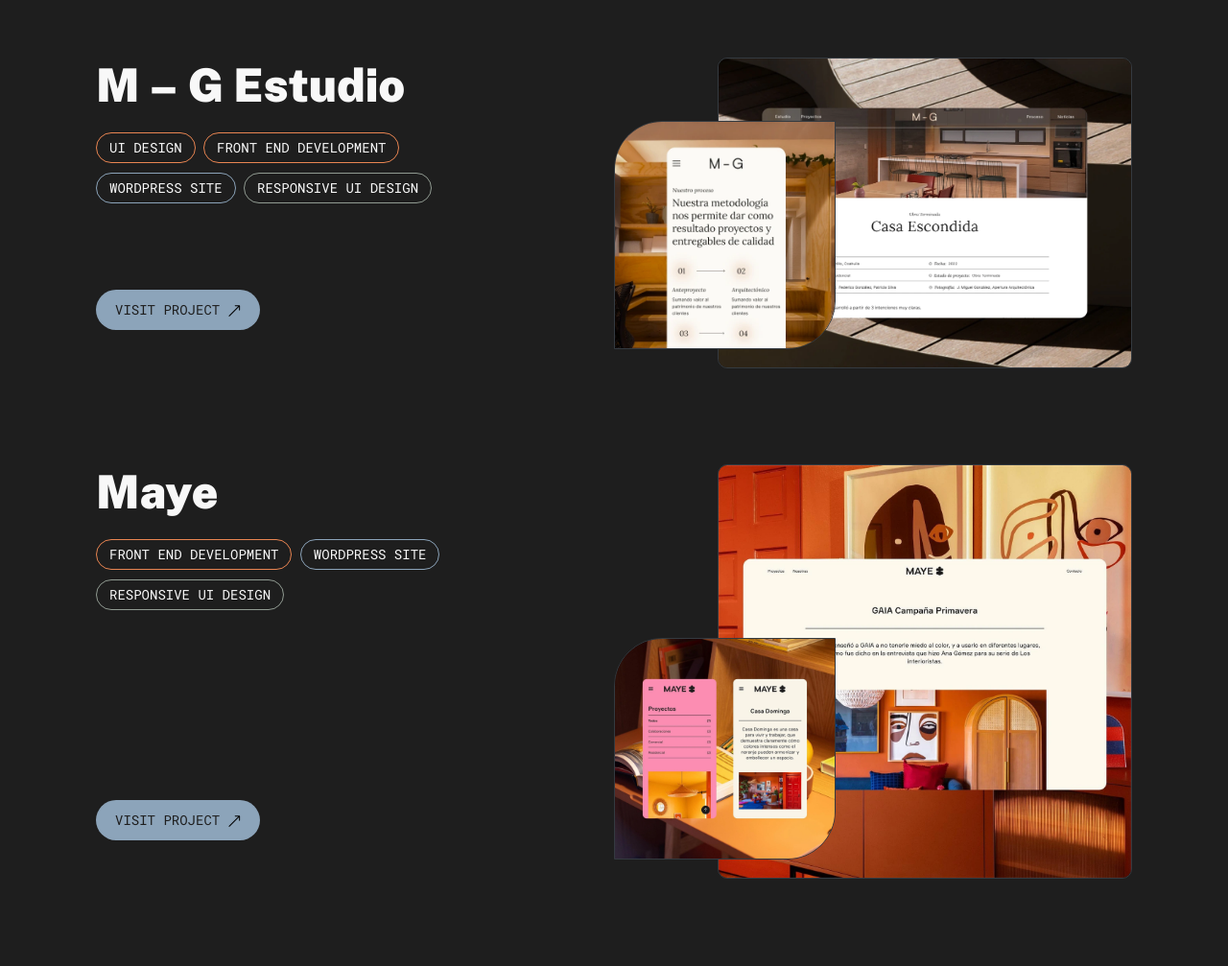
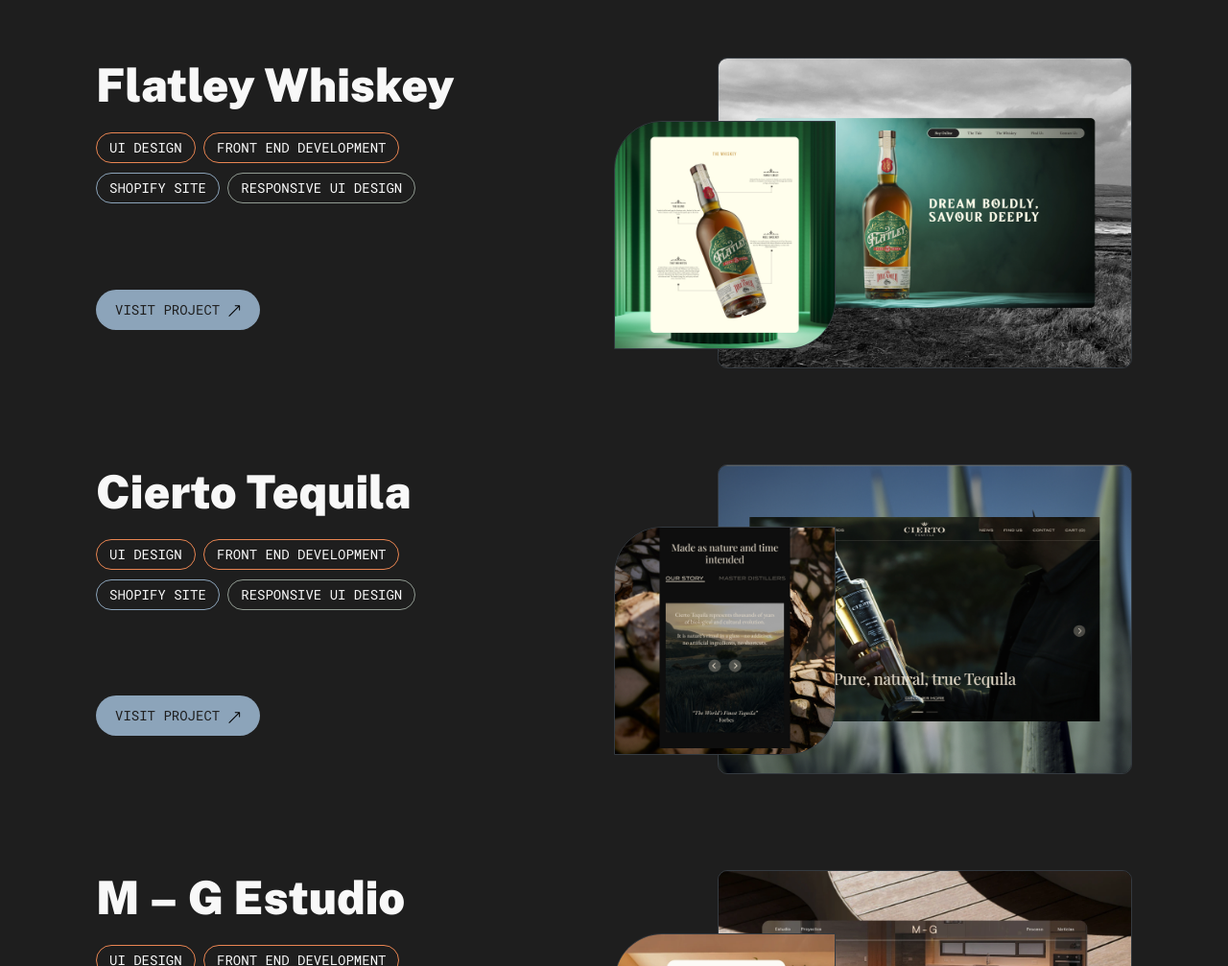
Before and after one commit to jessvia/jessvia.github.io, a website: page index.html in a window 1280 px wide. Shown: the part 940-1947 px from the top of the page at 96% size. Drawn offline with nearby package versions, Linux system fonts and the light colour scheme.

Commit message:
Add files via upload

```diff
--- a/index.html
+++ b/index.html
@@ -63,6 +63,57 @@
       <div class="container-fluid px-md-30 px-lg-100">
 
         <div class="row flex-column">
+
+
+          <div class="col-12 mt-100 card__project" data-aos="fade-up">
+            <div class="row justify-content-between">
+              <div class="col-md-5 d-flex flex-column mb-40">
+                <h2>Flatley Whiskey</h2>
+                <div class="cat mt-20">
+                  <span class="tag-cat br-100">UI Design</span>
+                  <span class="tag-cat br-200">Front End Development</span>
+                  <span class="tag-cat br-300">Shopify Site</span>
+                  <span class="tag-cat br-400">Responsive UI Design</span>
+                </div>
+
+                <a href="https://www.flatleywhiskey.com/" target="_blank" class="btn__primary mt-md-auto">visit project
+                  <svg width="13" height="12" viewBox="0 0 13 12" fill="none" xmlns="http://www.w3.org/2000/svg">
+                    <path d="M12.1465 0.646484C12.1465 0.370342 11.9226 0.146484 11.6465 0.146484H7.14648C6.87034 0.146484 6.64648 0.370342 6.64648 0.646484C6.64648 0.922627 6.87034 1.14648 7.14648 1.14648H11.1465V5.14648C11.1465 5.42263 11.3703 5.64648 11.6465 5.64648C11.9226 5.64648 12.1465 5.42263 12.1465 5.14648V0.646484ZM1.00004 12L12 1.00004L11.2929 0.292931L0.292931 11.2929L1.00004 12Z" fill="black"/>
+                    </svg>
+                </a>
+              </div>
+              <div class="col-md-5">
+                <img class="border-dark" src="/img/Flatley-1.webp" alt="flatley whiskey">
+
+                <img class="border-dark fig-1" src="/img/Flatley-2.webp" alt="flatley whiskey">
+              </div>
+            </div>
+          </div>
+
+          <div class="col-12 mt-100 card__project" data-aos="fade-up">
+            <div class="row justify-content-between">
+              <div class="col-md-5 d-flex flex-column mb-40">
+                <h2>Cierto Tequila</h2>
+                <div class="cat mt-20">
+                  <span class="tag-cat br-100">UI Design</span>
+                  <span class="tag-cat br-200">Front End Development</span>
+                  <span class="tag-cat br-300">Shopify Site</span>
+                  <span class="tag-cat br-400">Responsive UI Design</span>
+                </div>
+
+                <a href="https://cierto.com" target="_blank" class="btn__primary mt-md-auto">visit project
+                  <svg width="13" height="12" viewBox="0 0 13 12" fill="none" xmlns="http://www.w3.org/2000/svg">
+                    <path d="M12.1465 0.646484C12.1465 0.370342 11.9226 0.146484 11.6465 0.146484H7.14648C6.87034 0.146484 6.64648 0.370342 6.64648 0.646484C6.64648 0.922627 6.87034 1.14648 7.14648 1.14648H11.1465V5.14648C11.1465 5.42263 11.3703 5.64648 11.6465 5.64648C11.9226 5.64648 12.1465 5.42263 12.1465 5.14648V0.646484ZM1.00004 12L12 1.00004L11.2929 0.292931L0.292931 11.2929L1.00004 12Z" fill="black"/>
+                    </svg>
+                </a>
+              </div>
+              <div class="col-md-5">
+                <img class="border-dark" src="/img/Cierto-1.webp" alt="Cierto Tequila">
+
+                <img class="border-dark fig-1" src="/img/Cierto-2.webp" alt="Cierto Tequila">
+              </div>
+            </div>
+          </div>
 
           <div class="col-12 mt-100 card__project" data-aos="fade-up">
             <div class="row justify-content-between">
```
